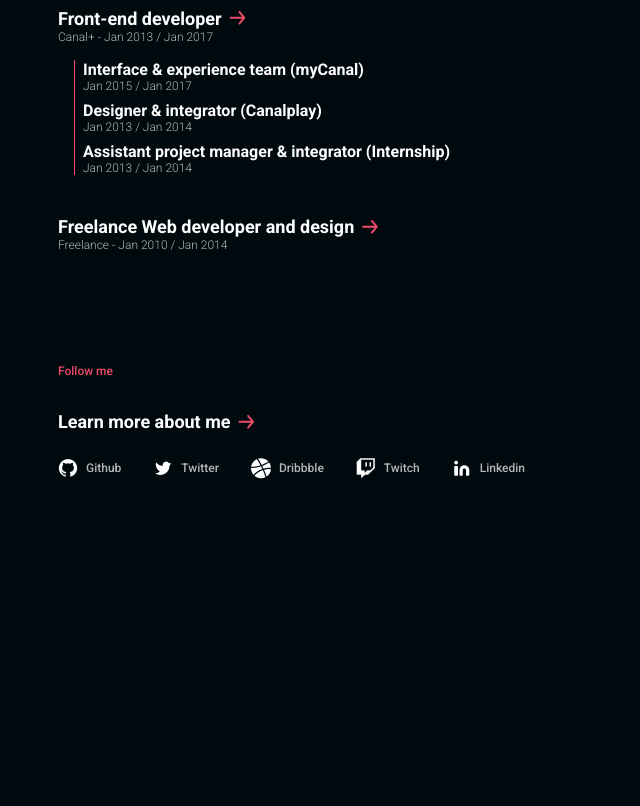
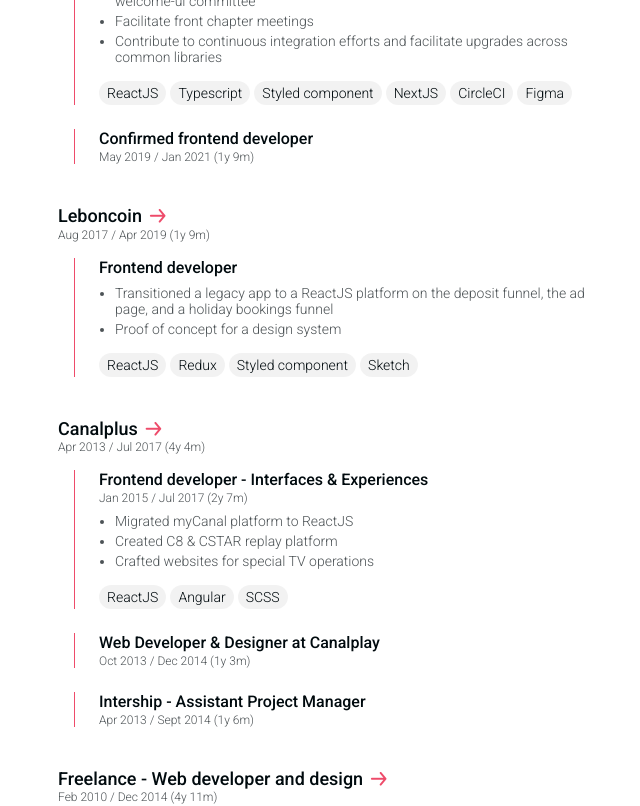
Before and after one commit to theo-mesnil/theomesnil.com, a Next.js app: page /about in a window 1280 px wide. Shown: the part 1320-2126 px from the top of the page, without its empty margins (142-782 px from the left). Before the commit the page ends 1846 px from the top, so only its background shows below. Built offline with nearby package versions, Linux system fonts and the light colour scheme; a web font is replaced by a local one.

Commit message:
feat: rework wordings

```diff
--- a/app/about/Experience.module.css
+++ b/app/about/Experience.module.css
@@ -5,15 +5,46 @@
 .subJobs {
   display: flex;
   flex-direction: column;
-  gap: var(--space-sm);
+  gap: var(--space-lg);
   margin-left: var(--space-md);
-  padding-left: var(--space-sm);
+  margin-top: var(--space-md);
+}
+
+.subJob {
   border-left: 1px solid var(--color-primary);
-  margin-top: var(--space-md);
+  padding-left: var(--space-lg);
+  max-width: 500px;
 }
 
 .subJobTitle {
   color: var(--color-dark-900);
   font-weight: var(--fontWeight-bold);
+  margin-bottom: 2px;
   display: block;
 }
+
+.subJobDescription {
+  font-size: var(--fontSize-sm);
+  margin-left: var(--space-md);
+  margin-top: var(--space-sm);
+}
+
+.subJobDescriptionItem {
+  list-style: disc;
+  margin-top: var(--space-xs);
+}
+
+.stacks {
+  display: flex;
+  flex-wrap: wrap;
+  gap: var(--space-xs);
+  margin-top: var(--space-md);
+}
+
+.stacksItem {
+  font-size: var(--fontSize-sm);
+  color: var(--color-dark-900);
+  background-color: var(--color-dark-50);
+  padding: var(--space-xs) var(--space-sm);
+  border-radius: 100px;
+}
--- a/app/about/Experience.tsx
+++ b/app/about/Experience.tsx
@@ -3,15 +3,34 @@
 
 import styles from './Experience.module.css'
 
+function yearsAndMonthsBetweenDates(startDate: string, endDate?: string) {
+  const start = new Date(startDate)
+  const end = endDate ? new Date(endDate) : new Date()
+
+  const monthsBetweenDates =
+    (end.getFullYear() - start.getFullYear()) * 12 - start.getMonth() + end.getMonth()
+
+  if (monthsBetweenDates < 12) return `${monthsBetweenDates}m`
+
+  const years = Math.floor(monthsBetweenDates / 12)
+  const months = monthsBetweenDates - years * 12
+
+  if (months === 0) return `${years}y`
+
+  return `${years}y ${months + 1}m`
+}
+
 interface ExperienceProps {
-  title: string
+  company: string
+  endDate?: string
+  link: string
   startDate: string
-  endDate?: string
-  company: string
   subJobs?: {
+    description?: string[]
+    stack?: string[]
+    endDate?: string
+    startDate?: string
     title: string
-    startDate: string
-    endDate: string
   }[]
 }
 
@@ -23,29 +42,58 @@
 
 export default function Experience({
   subJobs,
-  title,
   startDate,
   endDate,
   company,
+  link,
 }: ExperienceProps) {
   return (
     <article>
       <div>
-        <ArrowLink>{title}</ArrowLink>
+        <ArrowLink href={link}>{company}</ArrowLink>
         <Text variant="xs" as="div" className={styles.subtitle}>
-          {company} - {getDateFormatted(startDate)} / {endDate ? getDateFormatted(endDate) : 'Now'}
+          {getDateFormatted(startDate)} / {endDate ? getDateFormatted(endDate) : 'Now'}
+          {` (${yearsAndMonthsBetweenDates(startDate, endDate)})`}
         </Text>
       </div>
       {!!subJobs && (
         <div className={styles.subJobs}>
           {subJobs.map(subJob => (
-            <div key={`experience_${title}_subJob_${subJob.title}`}>
+            <div className={styles.subJob} key={`experience_${company}_subJob_${subJob.title}`}>
               <Text className={styles.subJobTitle} as="div">
                 {subJob.title}
               </Text>
-              <Text variant="xs" as="div">
-                {getDateFormatted(subJob.startDate)} / {getDateFormatted(subJob.endDate)}
-              </Text>
+              {subJob.startDate && (
+                <Text variant="xs" as="div">
+                  {getDateFormatted(subJob.startDate)} /{' '}
+                  {subJob.endDate ? getDateFormatted(subJob.endDate) : 'Now'}
+                  {` (${yearsAndMonthsBetweenDates(subJob.startDate, subJob.endDate)})`}
+                </Text>
+              )}
+              {subJob.description && (
+                <ul className={styles.subJobDescription}>
+                  {subJob.description?.map((description, index) => (
+                    <li
+                      className={styles.subJobDescriptionItem}
+                      key={`experience_${company}_subJob_${subJob.title}_${index}`}
+                    >
+                      {description}
+                    </li>
+                  ))}
+                </ul>
+              )}
+              {subJob.stack && (
+                <div className={styles.stacks}>
+                  {subJob.stack?.map((stack, index) => (
+                    <span
+                      className={styles.stacksItem}
+                      key={`experience_${company}_subJob_${subJob.title}__stack_${index}`}
+                    >
+                      {stack}
+                    </span>
+                  ))}
+                </div>
+              )}
             </div>
           ))}
         </div>
--- a/app/about/page.module.css
+++ b/app/about/page.module.css
@@ -39,3 +39,7 @@
 .experiences {
   margin-top: var(--space-3xl);
 }
+
+.resume {
+  margin-top: var(--space-lg);
+}
--- a/app/about/page.tsx
+++ b/app/about/page.tsx
@@ -1,6 +1,7 @@
 import Image from 'next/image'
 
 import meImage from '../../public/about/me.jpg'
+import ArrowLink from '../components/ArrowLink'
 import Heading from '../components/Heading'
 import Icon from '../components/Icon'
 import Text from '../components/Text'
@@ -11,51 +12,79 @@
 
 const experiences = [
   {
-    title: 'Senior front-end developer',
     company: 'Welcome to the jungle',
-    startDate: '01/05/2019',
+    link: 'https://www.welcometothejungle.com',
+    startDate: '05/01/2019',
     subJobs: [
       {
-        title: 'Front-end developer',
-        startDate: '01/05/2019',
+        description: [
+          'Tech owner on mission team: lead epics and engage discussions with the PM and designer for all development team associates',
+          'Create with pride our design system welcome-ui.com and serve on the welcome-ui committee',
+          'Facilitate front chapter meetings',
+          'Contribute to continuous integration efforts and facilitate upgrades across common libraries',
+        ],
+        stack: ['ReactJS', 'Typescript', 'Styled component', 'NextJS', 'CircleCI', 'Figma'],
+        startDate: '01/01/2021',
+        title: 'Senior frontend developer',
+      },
+      {
+        title: 'Confirmed frontend developer',
+        startDate: '05/01/2019',
         endDate: '01/01/2021',
+      },
+    ],
+    title: 'Senior frontend developer',
+  },
+  {
+    company: 'Leboncoin',
+    link: 'https://www.leboncoin.com',
+    subJobs: [
+      {
+        description: [
+          'Transitioned a legacy app to a ReactJS platform on the deposit funnel, the ad page, and a holiday bookings funnel',
+          'Proof of concept for a design system',
+        ],
+        title: 'Frontend developer',
+        stack: ['ReactJS', 'Redux', 'Styled component', 'Sketch'],
+      },
+    ],
+    endDate: '04/01/2019',
+    startDate: '08/01/2017',
+  },
+  {
+    company: 'Canalplus',
+    endDate: '07/01/2017',
+    link: 'https://www.canalplus.com',
+    startDate: '04/01/2013',
+    subJobs: [
+      {
+        title: 'Frontend developer - Interfaces & Experiences',
+        startDate: '01/01/2015',
+        endDate: '07/01/2017',
+        description: [
+          'Migrated myCanal platform to ReactJS',
+          'Created C8 & CSTAR replay platform',
+          'Crafted websites for special TV operations',
+        ],
+        stack: ['ReactJS', 'Angular', 'SCSS'],
+      },
+      {
+        title: 'Web Developer & Designer at Canalplay',
+        startDate: '10/01/2013',
+        endDate: '12/01/2014',
+      },
+      {
+        title: 'Intership - Assistant Project Manager',
+        startDate: '04/01/2013',
+        endDate: '09/01/2014',
       },
     ],
   },
   {
-    title: 'Front-end developer',
-    company: 'Leboncoin',
-    startDate: '01/08/2017',
-    endDate: '01/04/2019',
-  },
-  {
-    title: 'Front-end developer',
-    company: 'Canal+',
-    startDate: '01/04/2013',
-    endDate: '01/07/2017',
-    subJobs: [
-      {
-        title: 'Interface & experience team (myCanal)',
-        startDate: '01/01/2015',
-        endDate: '01/07/2017',
-      },
-      {
-        title: 'Designer & integrator (Canalplay)',
-        startDate: '01/10/2013',
-        endDate: '01/12/2014',
-      },
-      {
-        title: 'Assistant project manager & integrator (Internship)',
-        startDate: '01/04/2013',
-        endDate: '01/09/2014',
-      },
-    ],
-  },
-  {
-    title: 'Freelance Web developer and design',
-    company: 'Freelance',
-    startDate: '01/02/2010',
-    endDate: '01/12/2014',
+    company: 'Freelance - Web developer and design',
+    endDate: '12/01/2014',
+    link: 'https://github.com/theo-mesnil',
+    startDate: '02/01/2010',
   },
 ]
 
@@ -68,7 +97,7 @@
             <>
               Hello, i’m Théo <span className={styles.emoji}>:)</span>
               <br />
-              I’m a front-end developer with over 8 years of experiences
+              I’m a front-end developer with over 10 years of experiences
             </>
           }
         >
@@ -84,8 +113,8 @@
           <a href="https://www.canalplus.com/" target="_blank" rel="noopener noreferrer">
             Canalplus
           </a>
-          . I love to create interfaces and design system with React, typescript and
-          styled-components.
+          . I bring a deep passion for crafting engaging web interfaces and enhancing user
+          experiences with ReactJS and Typescript.
         </Heading>
         <div className={styles.meImage}>
           <Image fill placeholder="blur" src={meImage} alt="Théo Mesnil" />
@@ -101,8 +130,10 @@
         Guadeloupe then last 3 years in Montréal. Then i moved to Paris to start my final study
         internship. I also love play games: Microsoft Flight simulator, Age of Empire...
       </Wording>
+      <ArrowLink className={styles.resume} href="theo-mesnil-resume.pdf" variant="sm">
+        Check my resume
+      </ArrowLink>
       <section className={styles.experiences}>
-        <Text variant="section">Experiences</Text>
         <div className={styles.logos}>
           <Icon name="javascript" />
           <Icon name="react" />
@@ -110,6 +141,7 @@
           <Icon name="css" />
           <Icon name="figma" />
         </div>
+        <Text variant="section">Experiences</Text>
         <div className={styles.jobs}>
           {experiences.map(experience => (
             <Experience {...experience} key={`experience_${experience.company}`} />
--- a/app/components/Header/ThemeSelector.tsx
+++ b/app/components/Header/ThemeSelector.tsx
@@ -7,7 +7,7 @@
 
 export default function ThemeSelector() {
   function handleChangeTheme() {
-    const theme = localStorage.getItem('theme') || 'dark'
+    const theme = localStorage.getItem('theme') || 'light'
 
     if (theme === 'dark') {
       localStorage.setItem('theme', 'light')
--- a/app/layout.tsx
+++ b/app/layout.tsx
@@ -23,7 +23,7 @@
 
 export default function RootLayout({ children }: { children: React.ReactNode }) {
   return (
-    <html lang="en" className={robotoFont.className} data-theme="dark">
+    <html lang="en" className={robotoFont.className} data-theme="light">
       <head>
         <title>Théo Mesnil _ Senior front-end developer in Paris</title>
         <meta
--- a/app/styles/theme.css
+++ b/app/styles/theme.css
@@ -4,6 +4,7 @@
   --color-primary: #ee4b6a;
   --color-dark-900: rgba(0, 10, 14, 1);
   --color-dark-700: rgba(0, 10, 14, 0.7);
+  --color-dark-50: rgba(0, 10, 14, 0.05);
   --color-light-900: rgba(255, 255, 255, 1);
   --color-light-700: rgba(255, 255, 255, 0.7);
 
@@ -24,9 +25,9 @@
   --fontSize-xl: 1.25rem; /* 20 */
   --fontSize-xxl: 1.75rem; /* 28 */
   --fontSize-3xl: 2rem; /* 32 */
-  --fontWeight-regular: 300;
-  --fontWeight-medium: 500;
-  --fontWeight-bold: 700;
+  --fontWeight-regular: 100;
+  --fontWeight-medium: 300;
+  --fontWeight-bold: 500;
 
   /* others */
   --centered-size: 55rem; /* 1000 */
@@ -37,6 +38,7 @@
 html[data-theme='dark'] {
   --color-dark-900: rgba(255, 255, 255, 1);
   --color-dark-700: rgba(255, 255, 255, 0.7);
+  --color-dark-50: rgba(255, 255, 255, 0.05);
   --color-light-900: rgba(0, 10, 14, 1);
   --color-light-700: rgba(0, 10, 14, 0.7);
 }
```
Also changed, not shown: app/page.tsx (+8 -5 lines), 1 other file (tests, documents, lock files or other folders).
